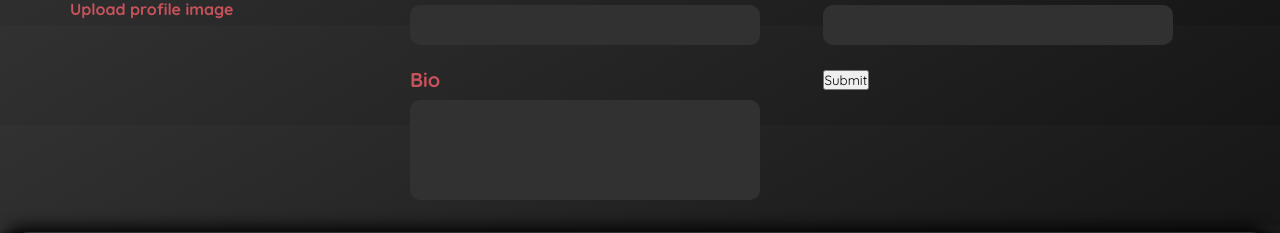
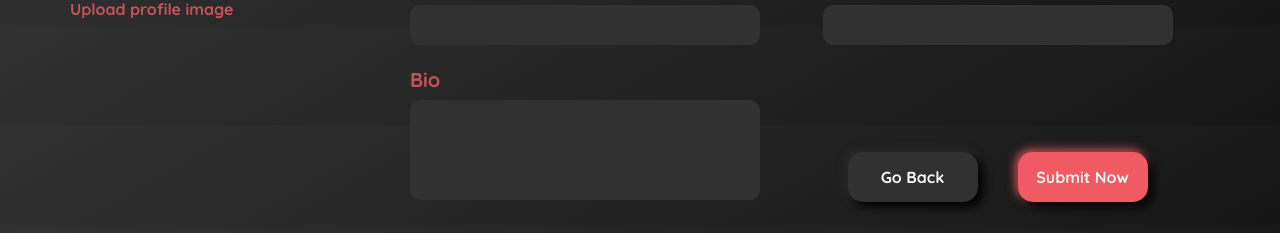
Before and after one commit to Geass-to/Geass-MVP, a React (Vite) app: page /profile/editprofile in a window 1280 px wide. Shown: the part 775-1008 px from the top of the page. Built offline with nearby package versions, Linux system fonts and the light colour scheme; no server answers; sample sign-in values are in the browser's storage.

Commit message:
Adding state using redux

```diff
--- a/package.json
+++ b/package.json
@@ -9,11 +9,14 @@
     "preview": "vite preview"
   },
   "dependencies": {
+    "@reduxjs/toolkit": "^1.9.3",
     "firebase": "^9.18.0",
     "react": "^18.2.0",
     "react-dom": "^18.2.0",
+    "react-redux": "^8.0.5",
     "react-router-dom": "^6.9.0",
     "react-transition-group": "^4.4.5",
+    "redux": "^4.2.1",
     "styled-components": "^5.3.9"
   },
   "devDependencies": {
--- a/src/components/Auth/FacebookAuth.jsx
+++ b/src/components/Auth/FacebookAuth.jsx
@@ -2,7 +2,7 @@ import React from 'react'
 
 const FacebookAuth = () => {
   return (
-    <i className="fa-brands fa-github"></i>
+    <i class="fa-brands fa-facebook"></i>
   )
 }
 
--- a/src/components/profile/EditProfile.jsx
+++ b/src/components/ProfilePage/EditProfile.jsx
@@ -1,5 +1,7 @@
 import React from "react";
 import "../../styles/editprofile.css";
+import StyledButton from "../Utility/Button";
+import { login, logout } from "../../features/User"
 
 const EditProfile = () => {
   return (
@@ -10,7 +12,6 @@ const EditProfile = () => {
           alt="Banner Image"
         />
       </div>
-
       <div className="bottomInfo">
         <div className="profileImage">
           <div className="uploadBox">
@@ -59,8 +60,11 @@ const EditProfile = () => {
               <textarea>
               </textarea>
             </li>
+            <li id="editprofile-submit-button">
+              <StyledButton bgColor="var(--light-dark)">Go Back</StyledButton>
+              <StyledButton>Submit Now</StyledButton>
+            </li>
             <li>
-              <button>Submit</button>
             </li>
           </ul>
 
--- a/src/components/profile/Profile.jsx
+++ b/src/components/ProfilePage/Profile.jsx
@@ -1,6 +1,6 @@
 import React from 'react'
-import Avatar from '../utility/Avatar'
-import BannerCard from '../utility/BannerCard'
+import Avatar from '../Utility/Avatar'
+import BannerCard from '../Utility/BannerCard'
 
 const Profile = () => {
 
--- /dev/null
+++ b/src/components/utility/Button.jsx
@@ -0,0 +1,18 @@
+import styled from 'styled-components';
+
+const StyledButton = styled.button`
+  border-style: none;
+  background-color: ${props => props.bgColor || "var(--primary)"};
+  font-family: "Quicksand",monospace;
+  font-size: 1rem;
+  font-weight: bold;
+  color: ${props => props.textColor || "var(--light)"};
+  border-radius: 15px;
+  width: 130px;
+  height: 50px;
+  padding: .5em;
+  cursor: pointer;
+  box-shadow: 5px 5px 10px black, -2px -2px 10px ${props => props.bgColor || "var(--primary)"};
+`;
+
+export default StyledButton;
--- a/src/config/firebase.js
+++ b/src/config/firebase.js
@@ -1,6 +1,7 @@
 // Import the functions you need from the SDKs you need
 import { initializeApp } from "firebase/app";
 import { getAuth, GoogleAuthProvider, signInWithPopup } from 'firebase/auth'
+import { getFirestore } from "firebase/firestore"
 
 const firebaseConfig = {
   apiKey: import.meta.env.VITE_FIREBASE_API_KEY,
@@ -25,3 +26,5 @@ export const signInWithGoogle = () => {
     console.error(error)
   })
 }
+
+export const db = getFirestore(app);
--- /dev/null
+++ b/src/features/Store.js
@@ -0,0 +1,9 @@
+import { configureStore } from "@reduxjs/toolkit";
+import userReducer from "../features/User";
+
+
+export const store = configureStore({
+    reducer: {
+      user: userReducer,
+    },
+  });
--- /dev/null
+++ b/src/features/User.jsx
@@ -0,0 +1,30 @@
+import { createSlice } from "@reduxjs/toolkit";
+
+const initialState = {
+    value: {
+        name: "",
+        username: "",
+        email: "",
+        bio: "",
+        city: "",
+        country: "",
+    }
+}
+
+export const userSlice = createSlice({
+    name: "user",
+    initialState,
+    reducers: {
+        login: (state, action) => {
+            state.value = action.payload;
+        },
+
+        logout: (state) => {
+            state = initialState;
+        },
+    },
+});
+
+export const {login, logout} = userSlice.actions
+
+export default userSlice.reducer;
--- a/src/main.jsx
+++ b/src/main.jsx
@@ -1,19 +1,31 @@
 import React from "react";
 import ReactDOM from "react-dom/client";
 import App from "./App";
-import "./styles/reset.css"
+import "./styles/reset.css";
 import { BrowserRouter, Routes, Route } from "react-router-dom";
 import { AuthContextProvider } from "./context/AuthContext";
+import { configureStore } from "@reduxjs/toolkit";
+import { Provider } from "react-redux";
+import userReducer from "./features/User";
+
+const store = configureStore({
+  reducer: {
+    user: userReducer,
+  },
+});
 
 ReactDOM.createRoot(document.getElementById("root")).render(
   <React.StrictMode>
     <BrowserRouter>
       <Routes>
-        <Route path="/*" element={
-          <AuthContextProvider>
-            <App/>
-          </AuthContextProvider>
-        } />
+        <Route
+          path="/*"
+          element={
+            <AuthContextProvider>
+              <App />
+            </AuthContextProvider>
+          }
+        />
       </Routes>
     </BrowserRouter>
   </React.StrictMode>
--- a/src/styles/editprofile.css
+++ b/src/styles/editprofile.css
@@ -98,3 +98,13 @@
     margin-bottom: 30px;
     padding-bottom: 10px;
 }
+
+.profileDetails button{
+    margin: 0 20px;
+}
+
+#editprofile-submit-button{
+    display: flex;
+    justify-content: center;
+    align-self: flex-end;
+}
```
Also changed, not shown: src/App.jsx (+9 -8 lines), 2 other files (tests, documents, lock files or other folders).
